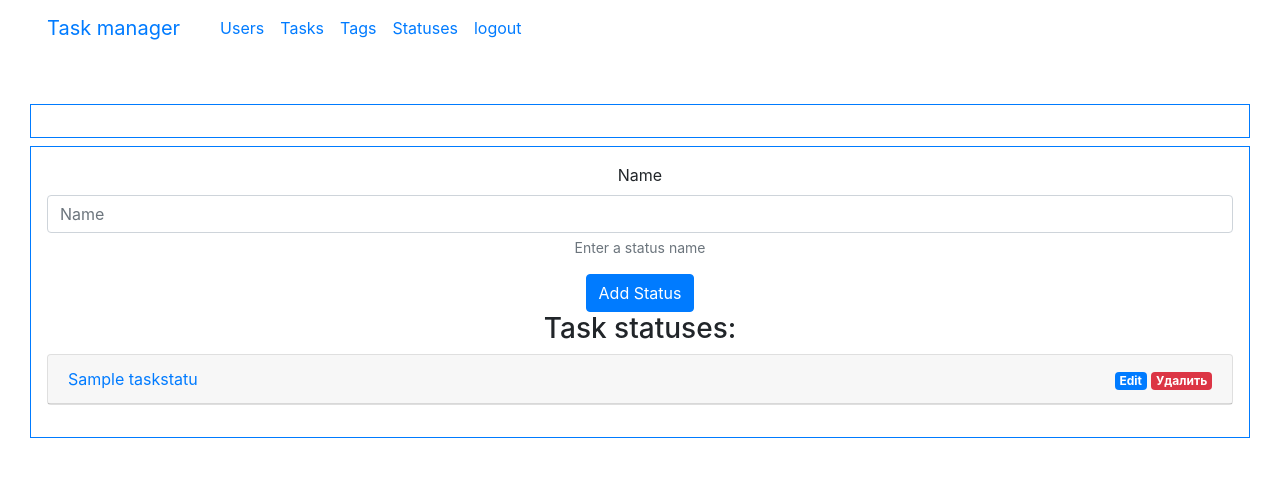
After one commit to dr-angekok/python-project-lvl4, a Django app: page /status/create/ in a window 1280 px wide. The commit adds this page. Shown: the top 477 px of the page. Run offline with Django 3.2, Linux system fonts and the light colour scheme; a user stored in the database is signed in; tables that the repository leaves empty hold one stand-in row (values such as "Sample post"); some libraries are stand-ins or nearby versions.

Commit message:
Add statuses

```diff
--- a/task_manager/settings.py
+++ b/task_manager/settings.py
@@ -41,7 +41,8 @@ INSTALLED_APPS = [
     'django.contrib.staticfiles',
     'task_manager',
     'bootstrap4',
-    'users'
+    'users',
+    'tasks'
 ]
 
 MIDDLEWARE = [
--- a/task_manager/urls.py
+++ b/task_manager/urls.py
@@ -23,4 +23,5 @@ urlpatterns = [
     path('', index, name='index'),
     path('users/', include('users.urls')),
     path('', include('django.contrib.auth.urls')),
+    path('', include('tasks.urls'))
 ]
--- /dev/null
+++ b/tasks/admin.py
@@ -0,0 +1,6 @@
+from django.contrib import admin
+
+# Register your models here.
+from .models import TaskStatus
+
+admin.site.register(TaskStatus)
--- /dev/null
+++ b/tasks/apps.py
@@ -0,0 +1,5 @@
+from django.apps import AppConfig
+
+
+class TasksConfig(AppConfig):
+    name = 'tasks'
--- /dev/null
+++ b/tasks/models.py
@@ -0,0 +1,15 @@
+from django.db import models
+from django.urls import reverse
+
+
+class TaskStatus(models.Model):
+    name = models.CharField(
+        max_length=200,
+        unique=True,
+        help_text="Enter a status name")
+
+    def __str__(self):
+        return self.name
+
+    def get_absolute_url(self):
+        return reverse('task_status', args=[str(self.id)])
--- /dev/null
+++ b/tasks/tests.py
@@ -0,0 +1,3 @@
+from django.test import TestCase
+
+# Create your tests here.
--- /dev/null
+++ b/tasks/urls.py
@@ -0,0 +1,9 @@
+from django.urls import path
+from tasks import views
+
+urlpatterns = [
+    path('statuses/', views.StatusesView.as_view(), name='statuses'),
+    path('status/create/', views.StatusCreate.as_view(), name='status_create'),
+    path('status/<int:pk>/update/', views.StatusUpdate.as_view(), name='status_update'),
+    path('status/<int:pk>/delete/', views.StatusDelete.as_view(), name='status_delete'),
+    path('status/<int:pk>/', views.StatusView.as_view(), name='status' ),]
--- /dev/null
+++ b/tasks/views.py
@@ -0,0 +1,43 @@
+from django.contrib.auth.mixins import LoginRequiredMixin
+from django.urls import reverse_lazy
+from django.views import generic
+from django.views.generic.edit import CreateView, DeleteView, UpdateView
+
+from tasks.models import TaskStatus
+
+
+class StatusesView(generic.ListView):
+    template_name = 'tasks/statuses.html'
+    context_object_name = 'statuses'
+
+    def get_queryset(self):
+        return TaskStatus.objects.all()
+
+class StatusView(generic.DetailView):
+    model = TaskStatus
+    template_name = "tasks/status.html"
+
+class StatusCreate(LoginRequiredMixin, CreateView):
+    model = TaskStatus
+    fields = '__all__'
+    success_url = reverse_lazy('statuses')
+
+    def get_context_data(self, **kwargs):
+        context = super(StatusCreate, self).get_context_data(**kwargs)
+        context['statuses'] = TaskStatus.objects.all()
+        return context
+
+class StatusUpdate(LoginRequiredMixin, UpdateView):
+    model = TaskStatus
+    fields = '__all__'
+    success_url = reverse_lazy('statuses')
+    template_name = 'tasks/status_update.html'
+
+    def get_context_data(self, **kwargs):
+        context = super(StatusUpdate, self).get_context_data(**kwargs)
+        context['statuses'] = TaskStatus.objects.all()
+        return context
+
+class StatusDelete(LoginRequiredMixin, DeleteView):
+    model = TaskStatus
+    success_url = reverse_lazy('statuses')
--- a/templates/base.html
+++ b/templates/base.html
@@ -30,6 +30,9 @@
                   </li>
                   <li class="nav-item">
                     <a class="nav-link" href="/">{% trans "Tags" %}</a>
+                  </li>
+                  <li class="nav-item">
+                    <a class="nav-link" href="/statuses">{% trans "Statuses" %}</a>
                   </li>
                   <li class="nav-item">
                     <a class="nav-link" href="/logout">{% trans "logout" %}</a>
--- /dev/null
+++ b/templates/tasks/taskstatus_form.html
@@ -0,0 +1,27 @@
+{% extends "base.html" %}
+{% load bootstrap4 %}
+{% load i18n %}
+{% block content %}
+    <form action="" method="post" class="form">
+  {% csrf_token %}
+  {% bootstrap_form form %}
+  {% buttons %}
+    <button type="submit" class="btn btn-primary">{% trans "Add Status" %}</button>
+  {% endbuttons %}
+</form>
+    <h3 class="cover-heading">{% trans "Task statuses:" %}</h3>
+    {% if statuses %}
+    {% for task_status in statuses %}
+    <div class="card bg-white text-dark mb-3">
+      <div class="card-header">
+        <div class="row">
+          <div class="col-md-6"><div class="text-left"><a href="{% url 'status' task_status.id %}">{{ task_status.name }}</a></div></div>
+          <div class="col-md-6"><div class="text-right"><a href="{% url 'status_update' task_status.id %}" class="badge badge-primary">{% trans "Edit" %}</a> <a href="{% url 'status_delete' task_status.id %}" class="badge badge-danger">{%trans "Delete" %}</a></div></div>
+        </div>
+      </div>
+    </div>
+  {% endfor %}
+  {% else %}
+    <p>{% trans "You don't have any statuses."%} </p>
+  {% endif %}
+{% endblock %}
```
Also changed, not shown: templates/tasks/status.html (added, +14 -0 lines), templates/tasks/status_form.html (added, +29 -0 lines), templates/tasks/status_update.html (added, +12 -0 lines), templates/tasks/statuses.html (added, +17 -0 lines), templates/tasks/taskstatus_confirm_delete.html (added, +15 -0 lines), tasks/__init__.py (added), tasks/migrations/0001_initial.py (added), tasks/migrations/__init__.py (added), templates/registration/logged_out.html (renamed from templates/registration/ logged_out.html).
